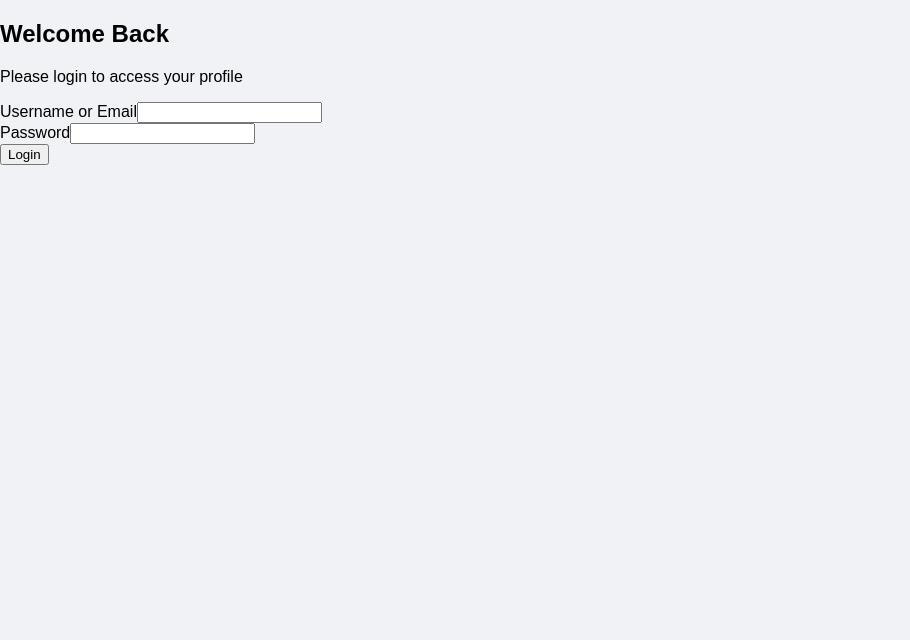
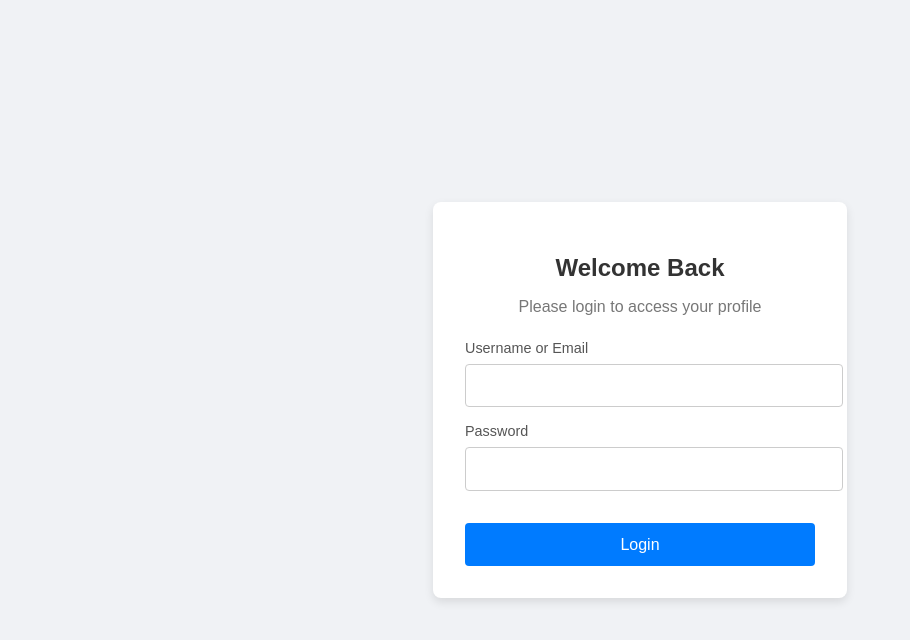
Before and after one commit to AliHJMM/01-Dashboard, a React (Vite) app: page / in a window 1280 px wide. Shown: the top 640 px of the page, without its empty margins (0-910 px from the left). Built offline with nearby package versions, Linux system fonts and the light colour scheme; no server answers.

Commit message:
fix login

```diff
--- a/src/styles/LoginPage.css
+++ b/src/styles/LoginPage.css
@@ -1,133 +1,75 @@
-/* src/styles/ProfilePage.css */
+/* src/styles/LoginPage.css */
 body {
     font-family: Arial, sans-serif;
     background-color: #f0f2f5;
     margin: 0;
-    padding: 0;
 }
 
-.profile-container {
+.login-container {
     display: flex;
-    flex-direction: column;
+    justify-content: center;
     align-items: center;
-    gap: 2rem;
-    padding: 2rem;
+    height: 100vh;
 }
 
-.profile-card {
+.login-card {
     background: white;
     padding: 2rem;
     border-radius: 8px;
     box-shadow: 0 4px 10px rgba(0, 0, 0, 0.1);
-    width: 90%;
-    max-width: 800px;
+    width: 350px;
+    text-align: center;
 }
 
-.profile-card h2 {
-    margin-bottom: 1.5rem;
+.login-card h2 {
+    margin-bottom: 1rem;
     font-size: 1.5rem;
-    text-align: center;
     color: #333;
 }
 
-.user-info {
-    display: flex;
-    flex-wrap: wrap;
-    justify-content: space-between;
-    gap: 1rem;
+.login-card p {
+    margin-bottom: 1.5rem;
+    color: #777;
 }
 
-.user-info p {
-    flex: 1 1 calc(50% - 1rem);
-    margin: 0.5rem 0;
-    color: #555;
-    font-size: 1rem;
+.input-group {
+    margin-bottom: 1rem;
+    text-align: left;
 }
 
-.transaction-list {
-    margin-top: 1rem;
-    padding: 1rem;
-    border: 1px solid #ccc;
-    border-radius: 8px;
-    background-color: #f9f9f9;
+.input-group label {
+    display: block;
+    font-size: 0.9rem;
+    color: #555;
+    margin-bottom: 0.5rem;
 }
 
-.transaction-item {
-    margin-bottom: 1rem;
+.input-group input {
+    width: 100%;
     padding: 0.8rem;
-    border-bottom: 1px solid #ddd;
+    border: 1px solid #ccc;
+    border-radius: 4px;
+    font-size: 0.9rem;
 }
 
-.transaction-item:last-child {
-    border-bottom: none;
-}
-
-/* Two-column layout for transactions */
-.transactions-container {
-    display: flex;
-    justify-content: space-between;
-    gap: 2rem;
+.login-button {
+    width: 100%;
+    padding: 0.8rem;
+    background-color: #007bff;
+    color: white;
+    border: none;
+    border-radius: 4px;
+    cursor: pointer;
+    font-size: 1rem;
     margin-top: 1rem;
 }
 
-.transactions-column {
-    flex: 1;
-    padding: 1rem;
-    border: 1px solid #ccc;
-    border-radius: 8px;
-    background-color: #f9f9f9;
-}
-
-.transactions-column h3 {
-    text-align: center;
-    margin-bottom: 1rem;
-    color: #333;
-}
-
-.transaction-item {
-    margin-bottom: 1rem;
-    padding: 0.8rem;
-    border-bottom: 1px solid #ddd;
-}
-
-.transaction-item:last-child {
-    border-bottom: none;
-}
-
-/* Buttons for toggling and pagination */
-.toggle-button,
-.load-more-button {
-    margin-top: 1rem;
-    padding: 0.5rem 1rem;
-    background-color: #007bff;
-    color: white;
-    border: none;
-    border-radius: 5px;
-    cursor: pointer;
-    font-size: 1rem;
-}
-
-.toggle-button:hover,
-.load-more-button:hover {
+.login-button:hover {
     background-color: #0056b3;
 }
 
-/* Responsive Design */
-@media (max-width: 768px) {
-    .profile-card {
-        width: 100%;
-        padding: 1.5rem;
-    }
-
-    .profile-container {
-        padding: 1rem;
-    }
-
-    .transactions-container {
-        flex-direction: column;
-    }
-
-    .transactions-column {
-        width: 100%;
-    }
+.error-message {
+    color: red;
+    font-size: 0.9rem;
+    margin-top: 1rem;
 }
```
